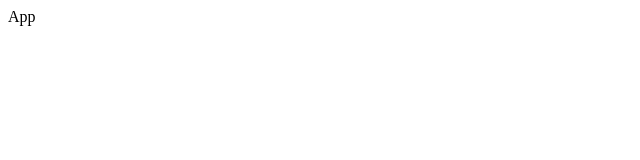
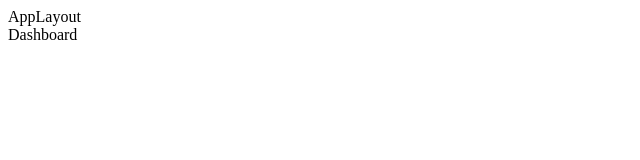
Before and after one commit to kajugadaniels/vistify-client, a React (Vite) app: page /dashboard in a window 1280 px wide. Shown: the top 160 px of the page, without its empty margins (0-640 px from the left). Built offline with nearby package versions, Linux system fonts and the light colour scheme.

Commit message:
Setup page routes

```diff
--- a/src/App.jsx
+++ b/src/App.jsx
@@ -1,9 +1,26 @@
-import React from 'react'
+import React from 'react';
+import { BrowserRouter as Router } from 'react-router-dom';
+import { ToastContainer } from 'react-toastify';
+import 'react-toastify/dist/ReactToastify.css';
+import AppRoutes from './AppRoutes';
 
 const App = () => {
     return (
-        <div>App</div>
-    )
-}
+        <Router>
+            <AppRoutes />
+            <ToastContainer
+                position="top-right"
+                autoClose={5000}
+                hideProgressBar={true}
+                newestOnTop
+                closeOnClick
+                pauseOnFocusLoss={false}
+                draggable
+                pauseOnHover
+                theme="light"
+            />
+        </Router>
+    );
+};
 
-export default App
+export default App;
--- /dev/null
+++ b/src/AppRoutes.jsx
@@ -0,0 +1,17 @@
+import React from 'react'
+import { Dashboard, Login } from './pages'
+import AppLayout from './layouts/AppLayout'
+import { Route, Routes } from 'react-router-dom'
+
+const AppRoutes = () => {
+    return (
+        <Routes>
+            <Route path="/" element={<Login />} />
+            <Route element={<AppLayout />}>
+                <Route path="/dashboard" element={<Dashboard />} />
+            </Route>
+        </Routes>
+    )
+}
+
+export default AppRoutes
```
